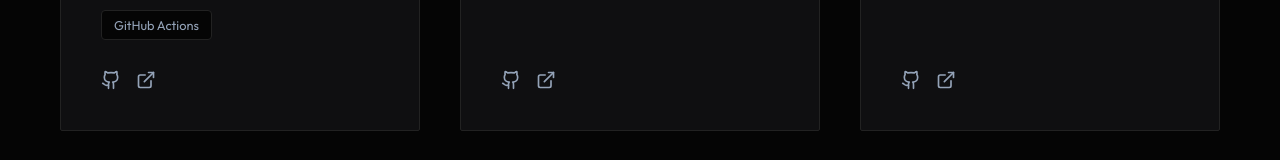
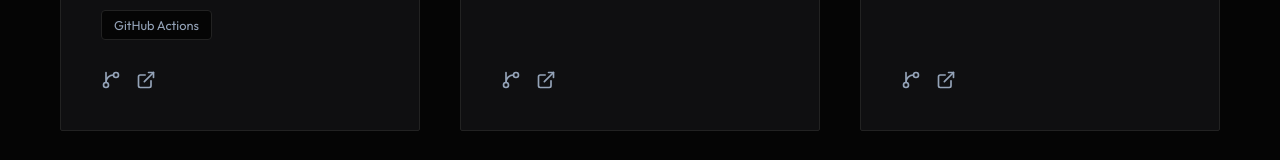
Before and after one commit to davidgskkim/portfolio-site, a React (Vite) app: page / in a window 1280 px wide. Shown: the part 1869-2029 px from the top of the page. Built offline with nearby package versions, Linux system fonts and the light colour scheme.

Commit message:
fix: replace broken Github icon export

```diff
--- a/src/components/Projects.tsx
+++ b/src/components/Projects.tsx
@@ -1,5 +1,5 @@
 import './Projects.css';
-import { ExternalLink, GithubIcon } from 'lucide-react';
+import { ExternalLink, GitBranch } from 'lucide-react';
 
 export const Projects = () => {
   const projects = [
@@ -46,7 +46,7 @@ export const Projects = () => {
             </div>
 
             <div className="project-links">
-              <button className="icon-link" aria-label="GitHub Repo"><GithubIcon size={20} /></button>
+              <button className="icon-link" aria-label="GitHub Repo"><GitBranch size={20} /></button>
               <button className="icon-link" aria-label="Live Demo"><ExternalLink size={20} /></button>
             </div>
           </div>
```
